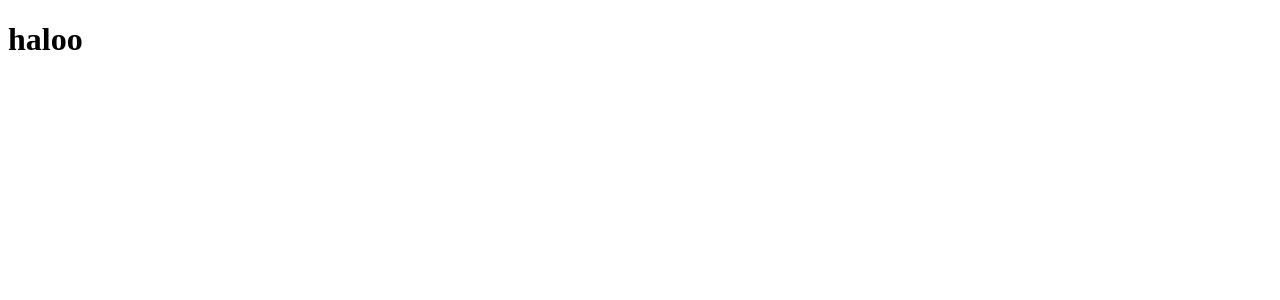
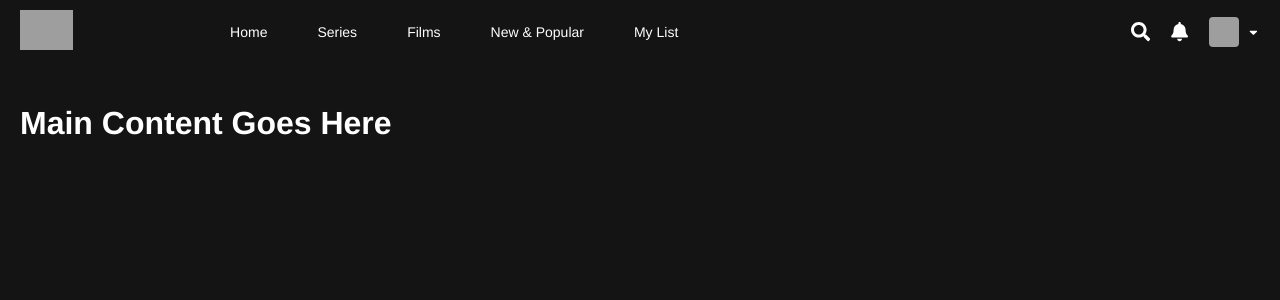
Before and after one commit to sol112/Netfliex, a React (Vite) app in the folder Netfliex-Evgdi/: page / in a window 1280 px wide. Shown: the top 300 px of the page. Built offline with nearby package versions, Linux system fonts and the light colour scheme; grey boxes are pictures that could not be loaded.

Commit message:
header and footer done

```diff
--- a/Netfliex-Evgdi/package.json
+++ b/Netfliex-Evgdi/package.json
@@ -11,7 +11,8 @@
   },
   "dependencies": {
     "react": "^19.1.0",
-    "react-dom": "^19.1.0"
+    "react-dom": "^19.1.0",
+    "react-icons": "^5.5.0"
   },
   "devDependencies": {
     "@eslint/js": "^9.25.0",
--- a/Netfliex-Evgdi/src/App.jsx
+++ b/Netfliex-Evgdi/src/App.jsx
@@ -1,13 +1,23 @@
-import { useState } from 'react'
 
+import Header from "./Components/Header/Header"
+import Footer from "./Components/Footer/Footer"
 import './App.css'
 
 function App() {
-  const [count, setCount] = useState(0)
+
 
   return (
     <>
-     <h1>haloo</h1>
+      <div>
+      <Header />
+      {/* Your main content */}
+      <div style={{ height: '2000px', padding: '20px' }}>
+        {/* Placeholder for main content */}
+        <h1 style={{ color: 'white' }}>Main Content Goes Here</h1>
+      </div>
+      <Footer />
+      </div>
+
     </>
   )
 }
--- /dev/null
+++ b/Netfliex-Evgdi/src/Components/Footer/Footer.css
@@ -0,0 +1,59 @@
+.netflix-footer {
+  background-color: #222;
+  color: #757575;
+  padding: 2rem;
+  font-size: 14px;
+}
+
+.footer-top {
+  text-align: left;
+  margin-bottom: 2rem;
+}
+
+.footer-link {
+  color: #757575;
+  text-decoration: none;
+}
+
+.footer-link:hover {
+  text-decoration: underline;
+}
+
+.footer-links-grid {
+  display: grid;
+  grid-template-columns: repeat(auto-fit, minmax(180px, 1fr));
+  gap: 1.5rem;
+  margin-bottom: 2rem;
+}
+
+.footer-column a {
+  display: block;
+  margin-bottom: 0.5rem;
+  color: #757575;
+  text-decoration: none;
+}
+
+.footer-column a:hover {
+  text-decoration: underline;
+}
+
+.footer-language {
+  text-align: left;
+  margin-bottom: 1.5rem;
+}
+
+.footer-language select {
+  background-color: #222;
+  color: #757575;
+  border: 1px solid #757575;
+  padding: 0.5rem;
+  border-radius: 4px;
+  cursor: pointer;
+}
+
+.footer-bottom {
+  text-align: center;
+  border-top: 1px solid #333;
+  padding-top: 1.5rem;
+  font-size: 12px;
+}
--- /dev/null
+++ b/Netfliex-Evgdi/src/Components/Footer/Footer.jsx
@@ -0,0 +1,47 @@
+import React from 'react'
+import  './Footer.css'
+function Footer() {
+  return (
+    <footer className="netflix-footer">
+      <div className="footer-top">
+        <a className="footer-link" href="#">Questions? Contact us</a>
+      </div>
+      <div className="footer-links-grid">
+        <div className="footer-column">
+          <a href="#">FAQ</a>
+          <a href="#">Investor Relations</a>
+          <a href="#">Privacy</a>
+          <a href="#">Speed Test</a>
+        </div>
+        <div className="footer-column">
+          <a href="#">Help Center</a>
+          <a href="#">Jobs</a>
+          <a href="#">Cookie Preferences</a>
+          <a href="#">Legal Notices</a>
+        </div>
+        <div className="footer-column">
+          <a href="#">Account</a>
+          <a href="#">Ways to Watch</a>
+          <a href="#">Corporate Information</a>
+          <a href="#">Only on Netflix</a>
+        </div>
+        <div className="footer-column">
+          <a href="#">Media Center</a>
+          <a href="#">Terms of Use</a>
+          <a href="#">Contact Us</a>
+        </div>
+      </div>
+      <div className="footer-language">
+        <select>
+          <option>English</option>
+          <option>Spanish</option>
+        </select>
+      </div>
+      <div className="footer-bottom">
+        <p>&copy; 2025 Netflix, Inc.</p>
+      </div>
+    </footer>
+  );
+};
+
+export default Footer
--- /dev/null
+++ b/Netfliex-Evgdi/src/Components/Header/Header.css
@@ -0,0 +1,79 @@
+body {
+  margin: 0;
+  font-family: 'Helvetica Neue', Helvetica, Arial, sans-serif;
+  background-color: #141414;
+  color: #fff;
+}
+
+/* Header styles */
+.netflix-header {
+  position: sticky;
+  top: 0;
+  display: flex;
+  align-items: center;
+  justify-content: space-between;
+  padding: 10px 20px;
+  background-color: rgba(20, 20, 20, 0.9);
+  z-index: 999;
+}
+
+/* Logo */
+.logo-container .logo {
+  height: 40px;
+}
+
+/* Navigation links */
+.nav-items {
+
+  display: flex;
+  width: 60%;
+  gap: 50px;
+
+}
+
+.nav-items a {
+  color: #fff;
+  text-decoration: none;
+  font-weight: 500;
+  font-size: 14px;
+  transition: color 0.2s;
+}
+
+.nav-items a:hover {
+  color: #e50914; /* Netflix red on hover */
+}
+
+/* Icons section */
+.icons {
+  display: flex;
+  align-items: center;
+  gap: 20px;
+}
+
+/* Individual icon styles */
+.icon {
+  cursor: pointer;
+  font-size: 1.2em;
+  display: flex;
+  align-items: center;
+}
+
+/* Profile image styling */
+.profile {
+  display: flex;
+  align-items: center;
+  gap: 8px;
+  cursor: pointer;
+  position: relative;
+}
+
+.profile-img {
+  height: 30px;
+  width: 30px;
+  border-radius: 4px;
+}
+
+.dropdown-icon {
+  font-size: 0.8em;
+  color: #fff;
+}
--- /dev/null
+++ b/Netfliex-Evgdi/src/Components/Header/Header.jsx
@@ -0,0 +1,47 @@
+import React from 'react'
+import { FaSearch, FaBell, FaCaretDown } from 'react-icons/fa';
+import  './Header.css'
+function Header() {
+  return (
+    <header className="netflix-header">
+      {/* Left - Netflix Logo */}
+      <div className="logo-container">
+        <img
+          src="https://upload.wikimedia.org/wikipedia/commons/0/08/Netflix_2015_logo.svg"
+          alt="Netflix Logo"
+          className="logo"
+        />
+      </div>
+
+      {/* Center - Navigation (optional) */}
+      <nav className="nav-items">
+        <a href="#">Home</a>
+        <a href="#">Series</a>
+        <a href="#">Films</a>
+        <a href="#">New & Popular</a>
+        <a href="#">My List</a>
+      </nav>
+
+      {/* Right - Icons */}
+      <div className="icons">
+        <div className="icon">
+          <FaSearch />
+        </div>
+        <div className="icon">
+          <FaBell />
+        </div>
+        <div className="profile">
+          <img
+            src="https://www.flaticon.com/free-icons/user"
+            alt="Profile"
+            className="profile-img"
+
+
+          />
+          <FaCaretDown className="dropdown-icon" />
+        </div>
+      </div>
+    </header>
+  );
+};
+export default Header
```
Also changed, not shown: Netfliex-Evgdi/src/Pages/Home/Home.jsx (added, +13 -0 lines), 1 other file (tests, documents, lock files or other folders).
